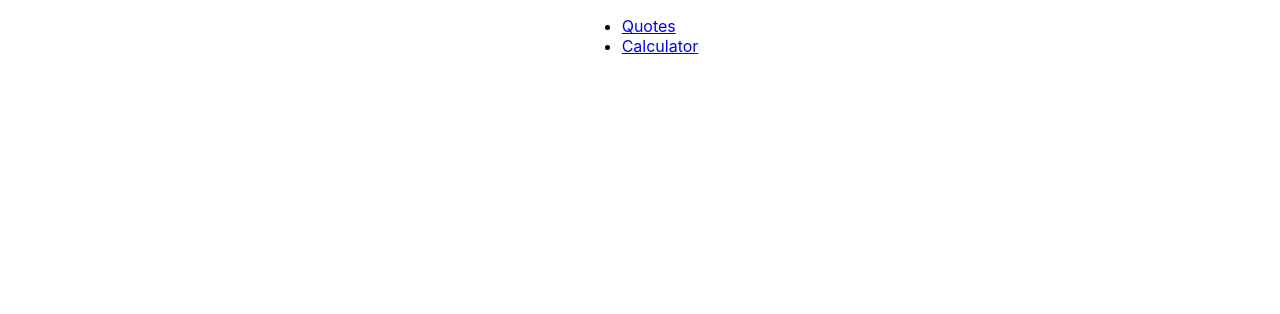
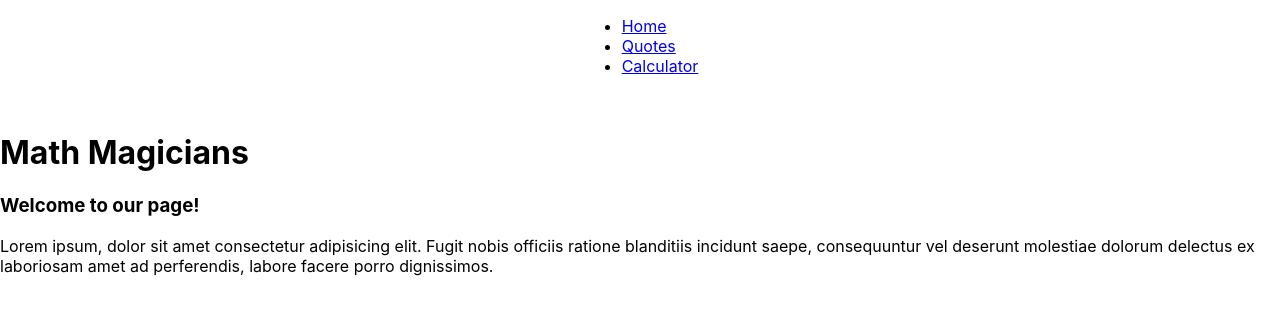
Before and after one commit to CesarHerr/math_magicians_v2, a React (Create React App) app: page / in a window 1280 px wide. Shown: the top 314 px of the page. Built offline with nearby package versions, Linux system fonts and the light colour scheme.

Commit message:
Add Home page to the project

```diff
--- a/src/App.js
+++ b/src/App.js
@@ -4,6 +4,7 @@ import './App.css';
 import Quotes from './components/Quote';
 import Root from './routes/root';
 import ErrorPage from './routes/error-page';
+import Home from './components/Home';
 
 const router = createBrowserRouter([
   {
@@ -19,6 +20,10 @@ const router = createBrowserRouter([
         path: 'calculator/',
         element: <Calculator />,
       },
+      {
+        path: '/',
+        element: <Home />,
+      },
     ],
   },
 ]);
--- /dev/null
+++ b/src/components/Home.js
@@ -0,0 +1,16 @@
+function Home() {
+  return (
+    <div className="homeContainer">
+      <h1>Math Magicians</h1>
+      <h3>Welcome to our page!</h3>
+      <p>
+        Lorem ipsum, dolor sit amet consectetur adipisicing elit. Fugit nobis
+        officiis ratione blanditiis incidunt saepe, consequuntur vel deserunt
+        molestiae dolorum delectus ex laboriosam amet ad perferendis, labore
+        facere porro dignissimos.
+      </p>
+    </div>
+  );
+}
+
+export default Home;
--- a/src/components/Navbar.js
+++ b/src/components/Navbar.js
@@ -4,6 +4,9 @@ function Navbar() {
   return (
     <nav>
       <ul>
+        <li>
+          <Link to="./">Home</Link>
+        </li>
         <li>
           <Link to="quotes/1">Quotes</Link>
         </li>
```
Also changed, not shown: public/index.html (line endings or trailing spaces).
